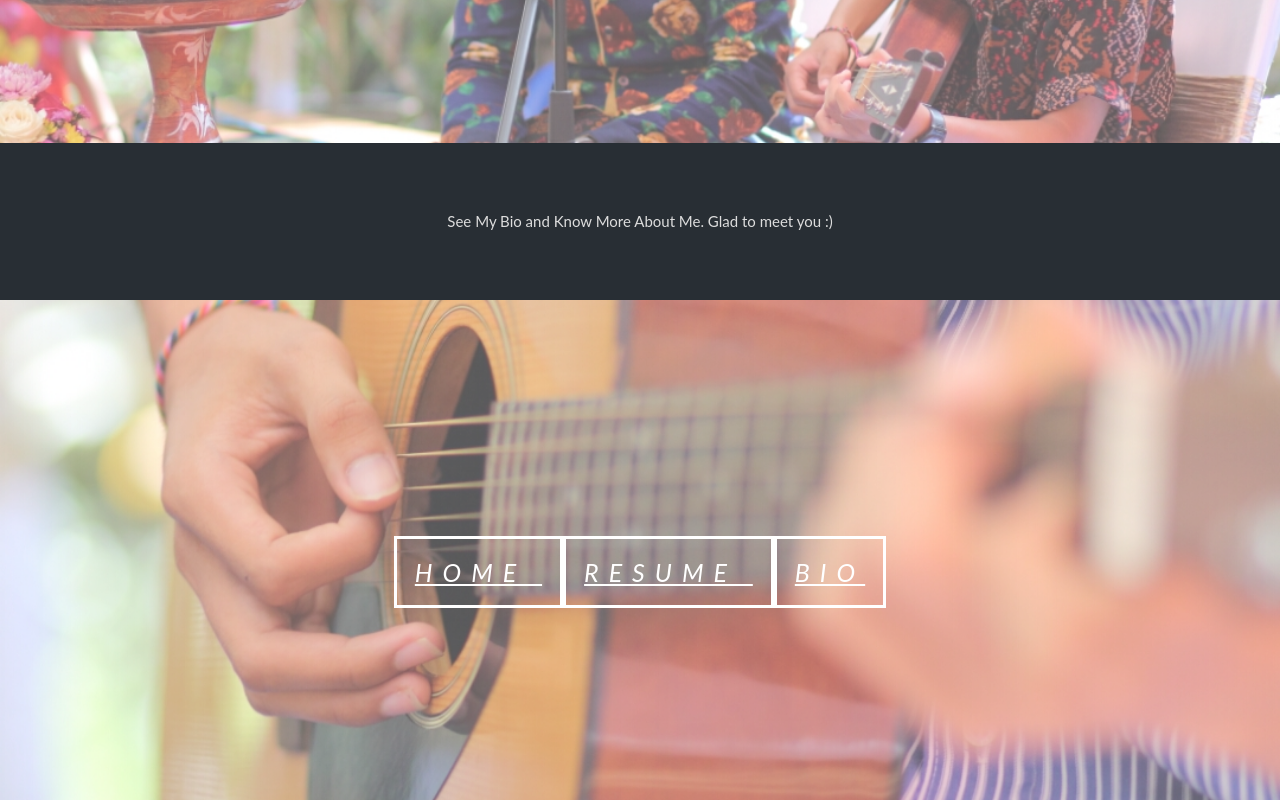
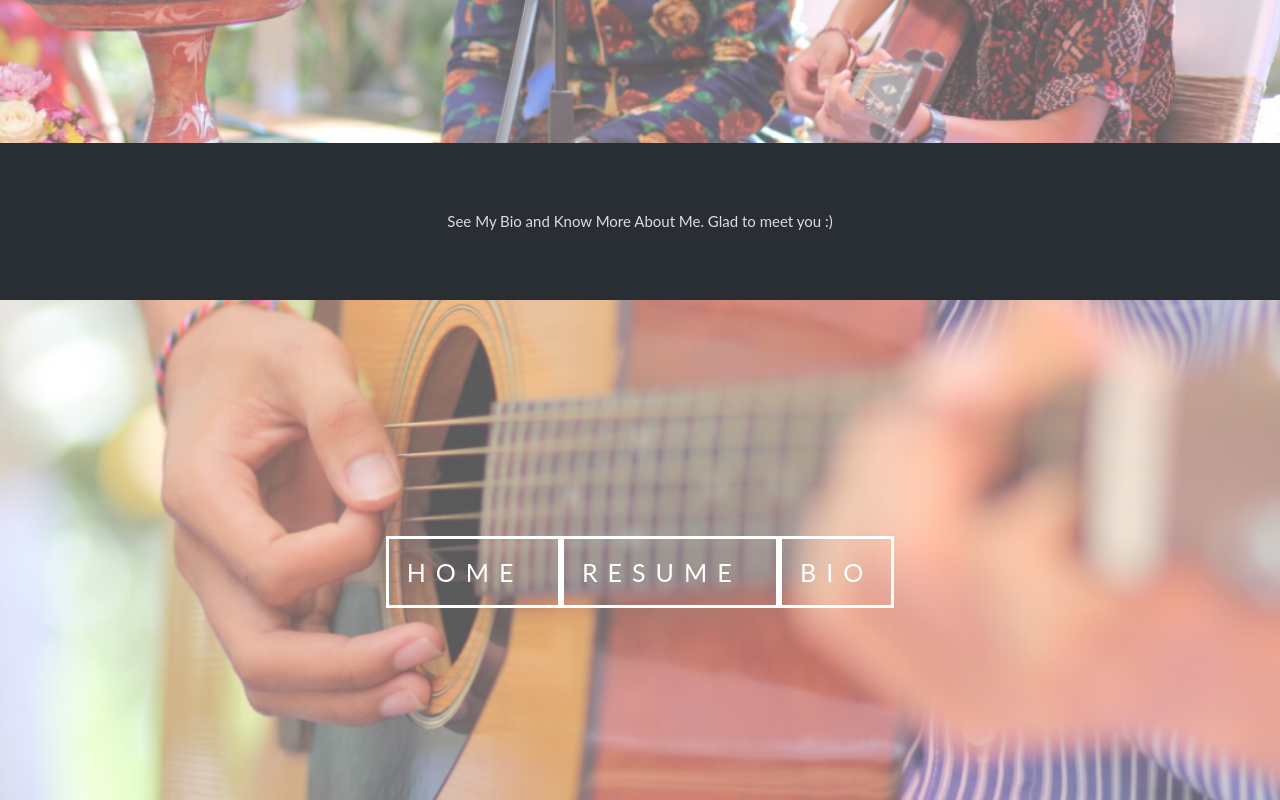
Before and after one commit to NyamNyam41/NyamNyam41.github.io, a plain HTML site: page portfolio/index.html in a window 1280 px wide. Shown: the part 1820-2620 px from the top of the page. Drawn offline with Linux system fonts and the light colour scheme.

Commit message:
Update style.css

```diff
--- a/portfolio/style.css
+++ b/portfolio/style.css
@@ -76,7 +76,8 @@ p {
 }
 
 a {
-  font-style: oblique;
+  text-decoration: none;
+  font-style: none;
   color: #fff;
 }
  .resatu{
```
